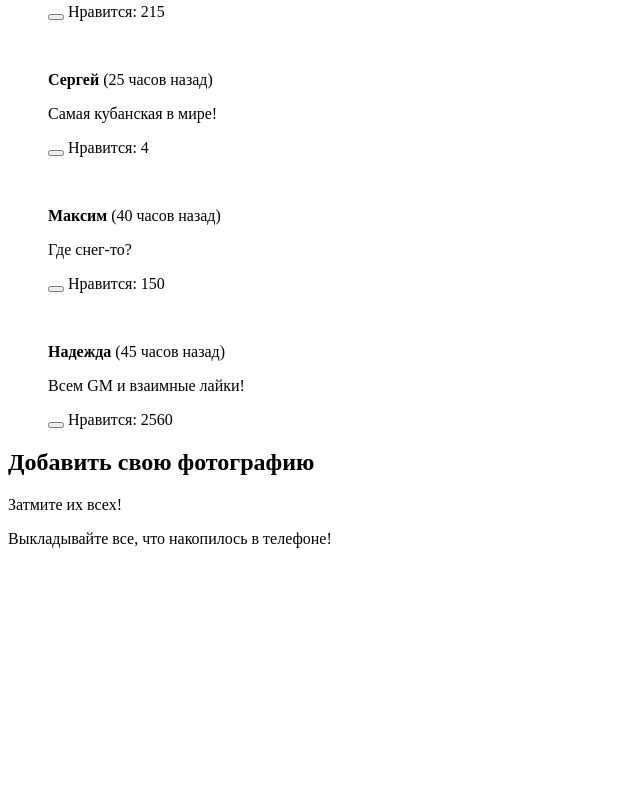
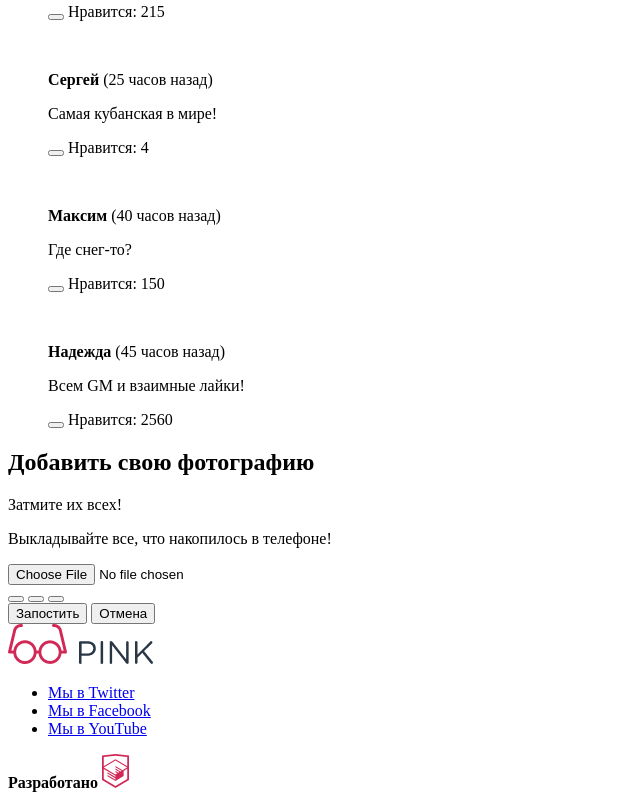
Before and after one commit to Valeriia-2/1445103-pink-24, a website: page source/catalog.html in a window 1280 px wide. Shown: the part 850-1650 px from the top of the page, without its empty margins (0-640 px from the left). Before the commit the page ends 1414 px from the top, so only its background shows below. Drawn offline with Linux system fonts and the light colour scheme.

Commit message:
ДЗ 2.11 Вторая часть

```diff
--- a/source/catalog.html
+++ b/source/catalog.html
@@ -151,11 +151,54 @@
           <p class="photo-editor__title">Выкладывайте все, что накопилось в телефоне!</p>
         </header>
         <div class="photo-iditor__form">
-          <form class="form-photo" action="https://echo.htmlacademy.ru/" enctype="multipart/form-data" method="post">
-
+          <form class="upload-form" action="https://echo.htmlacademy.ru/" enctype="multipart/form-data" method="post">
+            <input type="file" id="image" name="image">
+            <label class="upload-form__image" for="image" aria-label="Загрузите фотографию"></label>
+            <!--Я не поняла, как они должны фото загружать-->
+            <div class="upload-form__controls">
+              <div class="upload-form__filters-buttons">
+                <button class="upload-form__filter-button upload-form__filter-button--current" type="button" aria-label="Обрезка"></button>
+                <button class="upload-form__filter-button" type="button" aria-label="Заливка"></button>
+                <button class="upload-form__filter-button" type="button" aria-label="Контрастность"></button>
+              </div>
+              <div class="upload-form__filter"></div>
+              <!--Тут бегунок-->
+              <div class="upload-form__buttons">
+                <button class="upload-form__button" type="submit">Запостить</button>
+                <button class="upload-form__button" type="reset">Отмена</button>
+              </div>
+            </div>
           </form>
         </div>
       </section>
     </main>
+    <footer class="page-footer">
+      <div class="page-footer__wrapper">
+        <div class="page-footer__logo">
+          <a class="logo-footer">
+            <img src="img/logo-pink-grey.png" width="145" height="40" alt="Логотип Пинк">
+          </a>
+        </div>
+        <div class="page-footer__social social">
+          <ul class="socil__list">
+            <li class="social__item">
+              <a class="social__link social__link--twitter" href="#">Мы в Twitter</a>
+            </li>
+            <li class="social__item">
+              <a class="social__link social__link--facebook" href="#">Мы в Facebook</a>
+            </li>
+            <li class="social__item">
+              <a class="social__link social__link--youtube" href="#">Мы в YouTube</a>
+            </li>
+          </ul>
+        </div>
+        <div class="page-footer__copyright copyright">
+          <b class="copyright__text">Разработано</b>
+          <a href="https://htmlacademy.ru/intensive/adaptive" class="copyright__link">
+            <img src="img/html-academy-icon.svg" alt="HTML Academy">
+          </a>
+        </div>
+      </div>
+    </footer>
   </body>
 </html>
```
